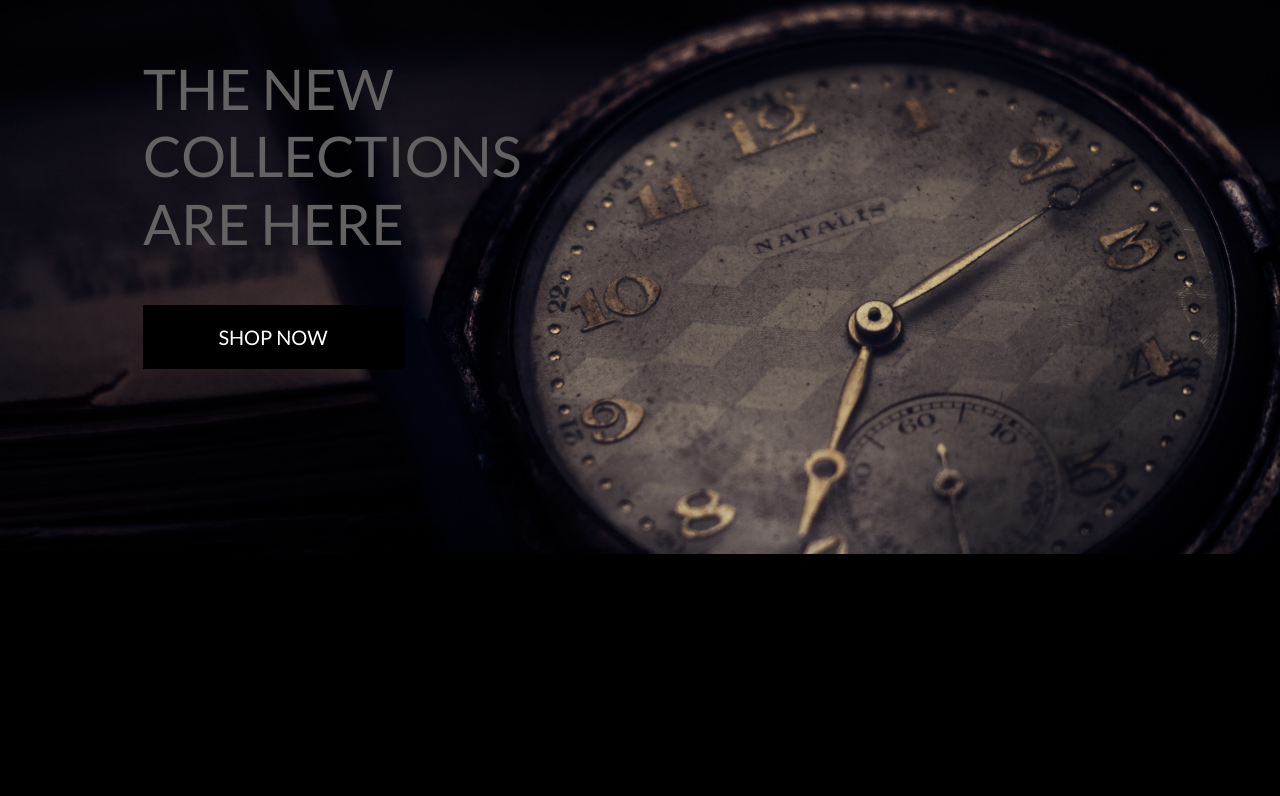
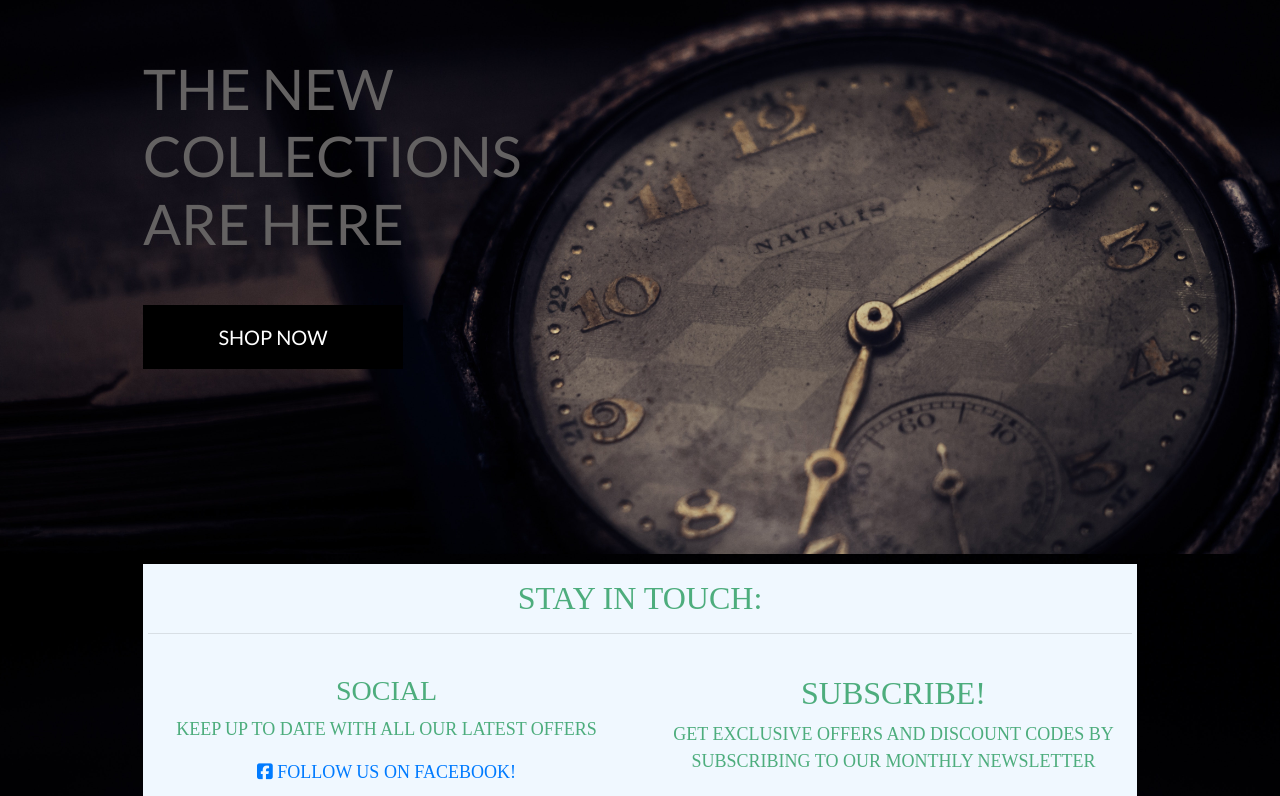
Before and after one commit to Code-Institute-Submissions/aibel-watches, a Django app: page / in a window 1280 px wide. Shown: the part 246-1042 px from the top of the page. Before the commit the page ends 800 px from the top, so only its background shows below. Run offline with Django 3.2, Linux system fonts and the light colour scheme; some libraries are stand-ins or nearby versions.

Commit message:
Added facebook footer

```diff
--- a/static/css/base.css
+++ b/static/css/base.css
@@ -322,3 +322,23 @@ a.category-badge > span.badge:hover {
         padding: .25rem .5rem !important;
     }
 }
+
+/* Footer */
+
+.footer {
+    background-color: aliceblue;
+    color: #4dad7d;
+    font-family: Merienda;
+    font-size: large;
+    text-transform: uppercase;
+    text-align: center;
+    padding: 5px;
+    padding-top: 15px;
+    margin-top: 10px;
+}
+
+.footer-par {
+    font-family: Lora;
+    font-size: medium;
+    color: #4dad7d;
+}
--- a/templates/base.html
+++ b/templates/base.html
@@ -143,6 +143,31 @@
     </script>
     {% endblock %}
 
-
-  </body>
+<!-- Footer -->
+<footer class="container-wrapper">
+    <div class="container quotes-container content-container">
+      <section class="footer">
+        <div class="row">
+          <div class="col-12 page-header mb-4">
+            <h2 class="text-uppercase">Stay in touch:</h2>
+            <hr class="block-divider block-divider--short">
+          </div>
+       </div>
+       <div class="row">
+         <div class="col-12 col-md-6">
+           <h3>Social</h3>
+           <p>Keep up to date with all our latest offers</p>
+           <a href="https://www.facebook.com/profile.php?id=100087152346208" target="_blank"><i class="fab fa-facebook-square"></i> Follow us on Facebook!</a>
+         </div>
+         <div class="col-12 col-md-6">
+           <h2>Subscribe!</h2>
+           <p>Get exclusive offers and discount codes by subscribing to our monthly newsletter</p>
+           <!-- Mailchimp signup form here -->
+         </div>
+       </div>
+     </section>
+   </div>
+ </footer>
+<!-- /.footer -->
+</body>
 </html>
```
